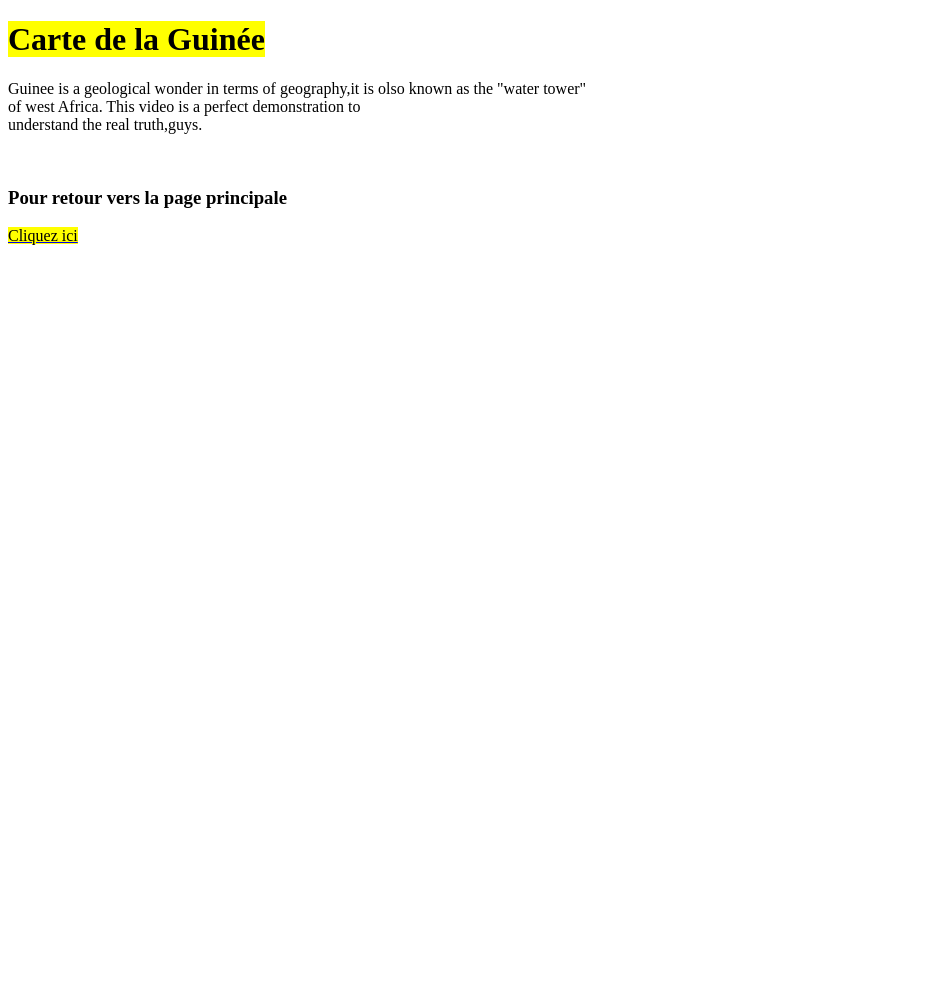
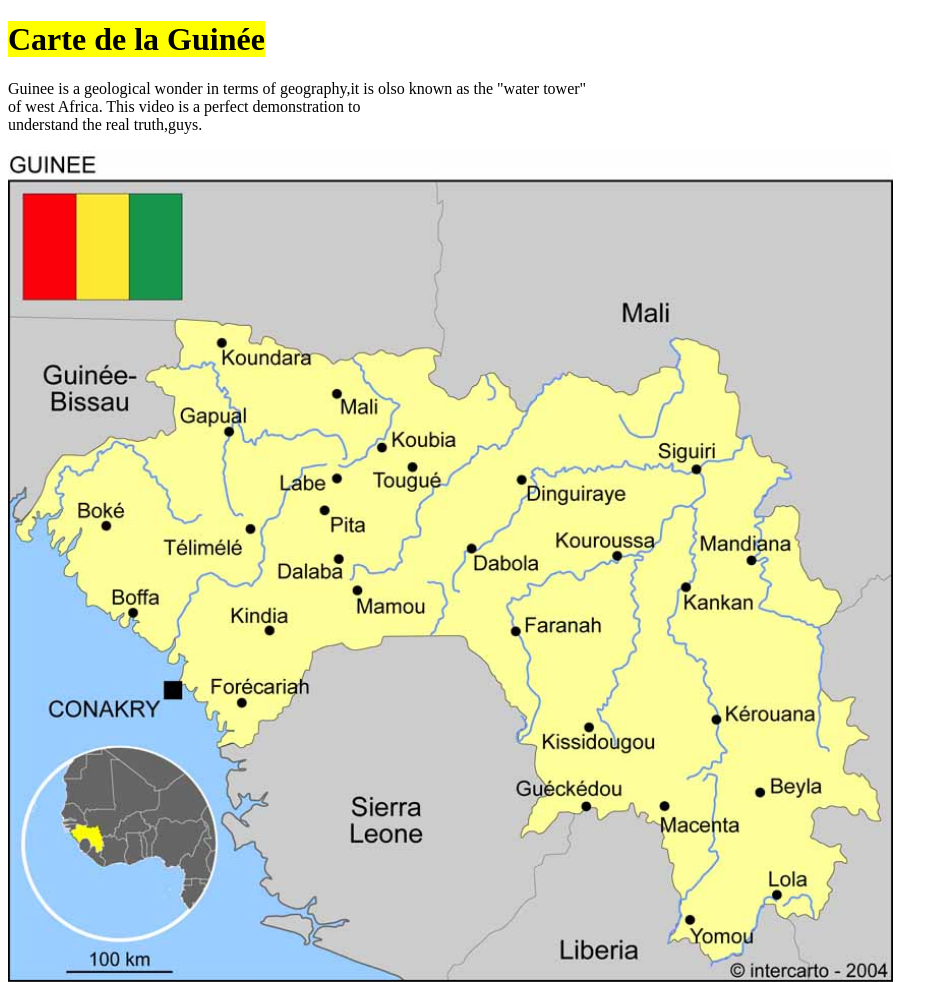
Before and after one commit to MabintySOUMAH/TOPOGEOMATIQUE, a plain HTML site: page Documents/page3.html in a window 1280 px wide. Shown: the top 982 px of the page, without its empty margins (0-948 px from the left). Before the commit the page ends 800 px from the top, so only its background shows below. Drawn offline with Linux system fonts and the light colour scheme.

Commit message:
Update page3.html

```diff
--- a/Documents/page3.html
+++ b/Documents/page3.html
@@ -12,7 +12,7 @@
         This video is a perfect demonstration to <br>understand the real truth,guys.
     </p>
 
-<img src="\Users\ADMiN\Desktop\webmapping\Images\guinee_2.jpg" heialt="70%" width="70%" alt="">
+<img src="..\Images\guinee_2.jpg" heialt="70%" width="70%" alt="">
 
 <h3>Pour retour vers la page principale</h3>
 <a href="../index.html"><mark>Cliquez ici</mark></a>
```
